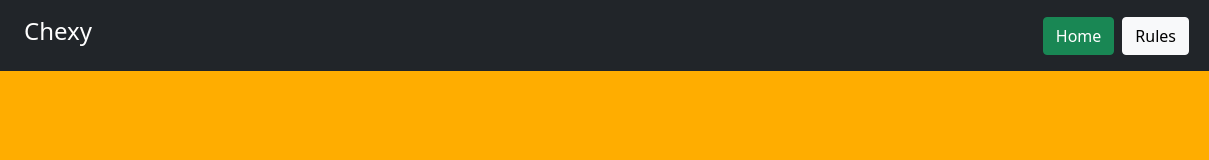
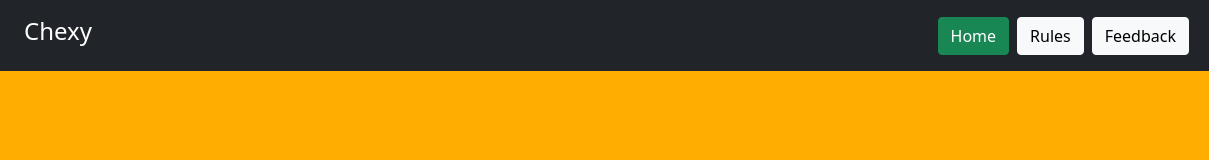
Before and after one commit to adavid13/Senior-Design-Capstone, a website: page game/index.html in a window 1280 px wide. Shown: the full height of the page, 71-1280 px from the left. Drawn offline with nearby package versions, Linux system fonts and the light colour scheme.

Commit message:
Added feedback button

```diff
--- a/game/index.html
+++ b/game/index.html
@@ -29,6 +29,9 @@
               <li class="nav-item">
                 <a class="btn btn-light me-2" href="rules.html" role="button">Rules</a>
               </li>
+              <li class="nav-item">
+                <a class="btn btn-light me-2" href="mailto:engg4000chexy@gmail.com" role="button">Feedback</a>
+              </li>
             </ul>
           </div>
         </div>
```
Also changed, not shown: game/rules.html (+3 -0 lines).
